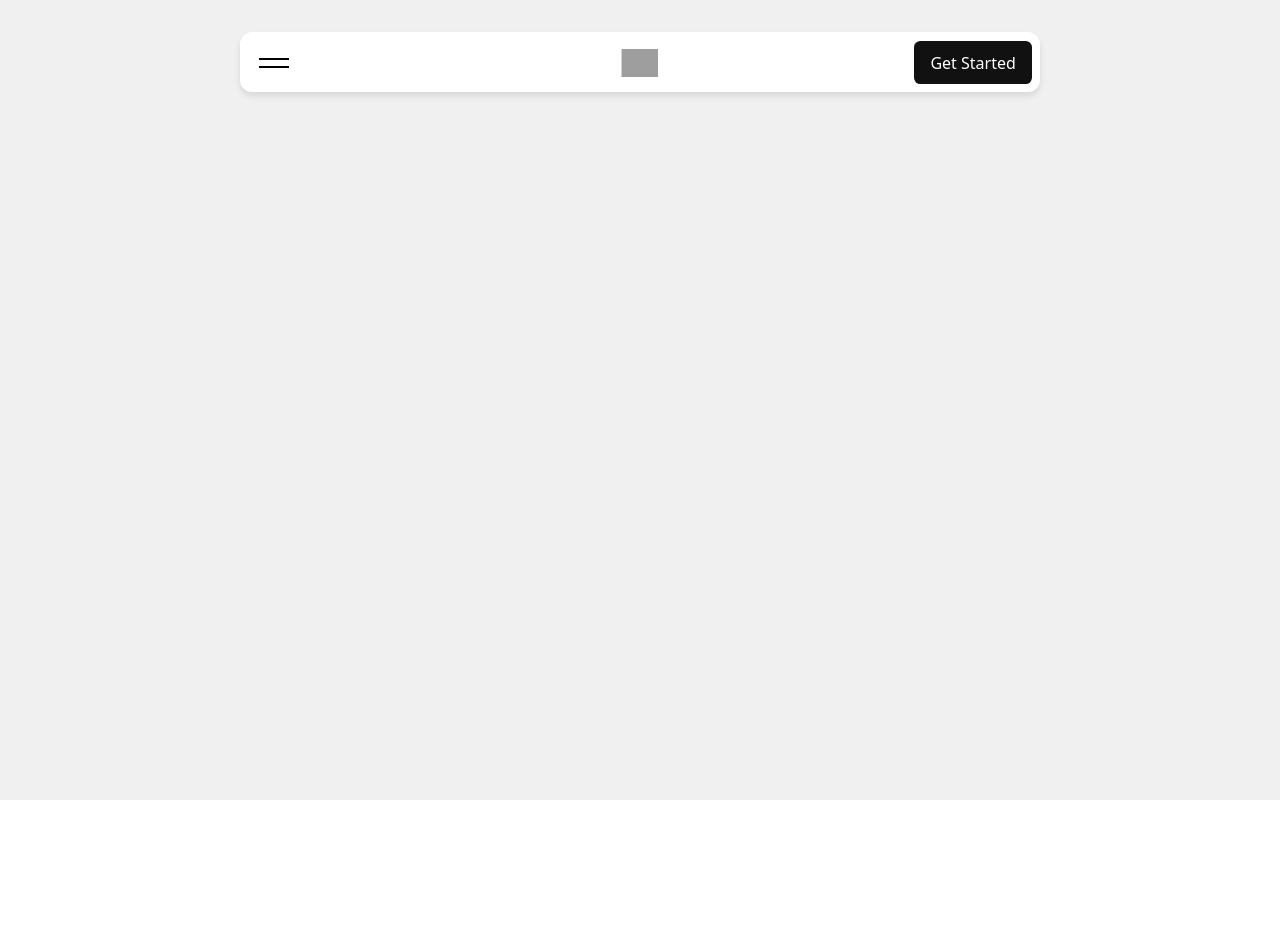
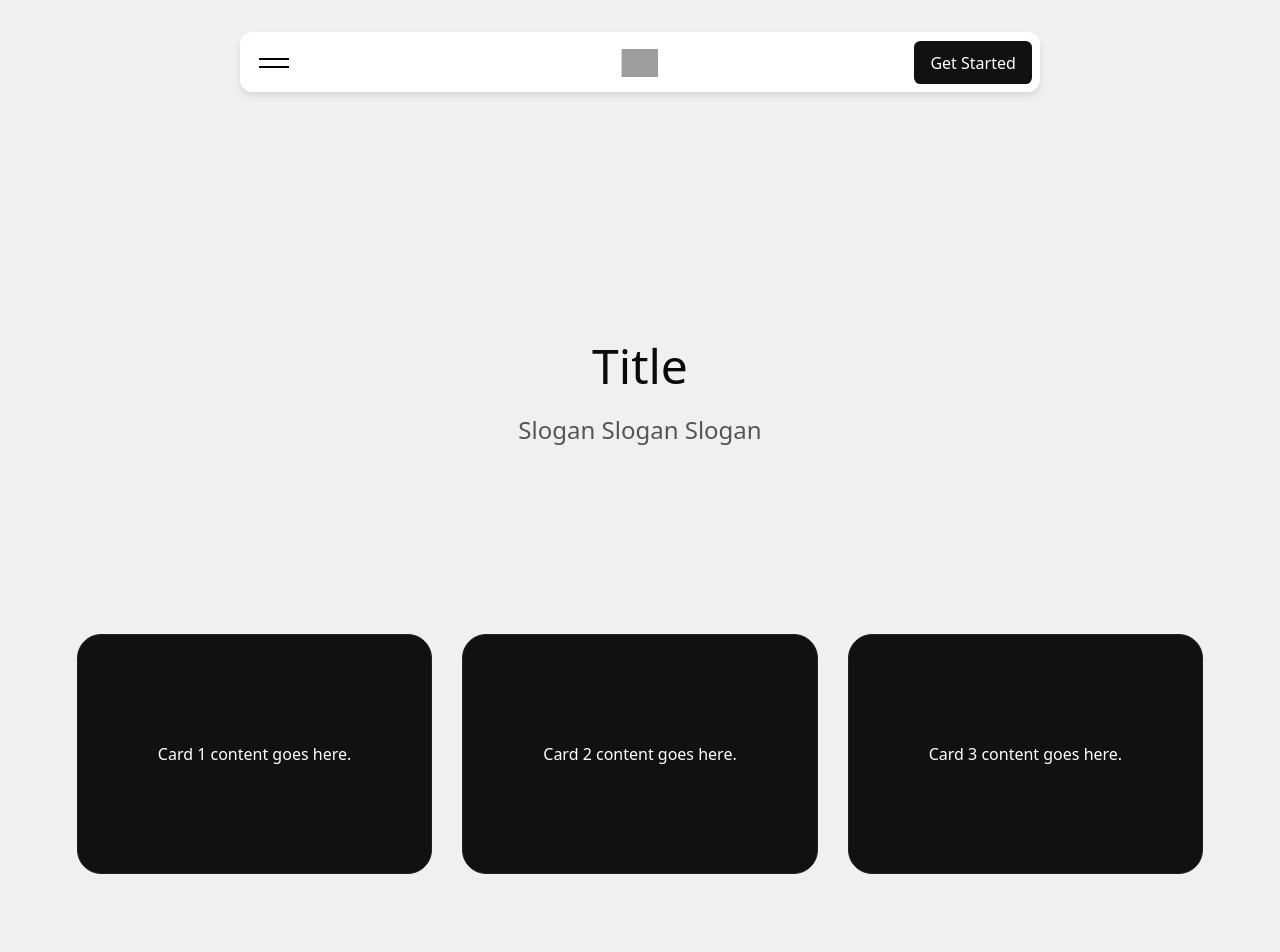
Before and after one commit to SpicyNachos03/hackgt-12, a Next.js app in the folder frontend/: page / in a window 1280 px wide. Shown: the top 952 px of the page. Before the commit the page ends 800 px from the top, so only its background shows below. Built offline with nearby package versions, Linux system fonts and the light colour scheme; grey boxes are pictures that could not be loaded.

Commit message:
landing page basic react bits added

```diff
--- a/frontend/src/app/page.tsx
+++ b/frontend/src/app/page.tsx
@@ -1,8 +1,15 @@
+"use client";
+
 import Image from "next/image";
 import CardNav from '../components/CardNav';
+import SpotlightCard from '../components/SpotlightCard';
+import Stepper, { Step } from '../components/Stepper';
 import { GoArrowUpRight } from 'react-icons/go';
 
+import { useState } from "react";
+
 export default function Home() {
+  const [name, setName] = useState("");
   const items = [
     {
       label: "Tutorials",
@@ -47,6 +54,54 @@ export default function Home() {
       buttonTextColor="#fff"
       ease="power3.out"
     />
+
+    <header style={{ textAlign: 'center', marginBottom: '40px' }}>
+        <h1 style={{ fontSize: '3rem', marginTop: '25%' }}>Title</h1>
+        <p style={{ fontSize: '1.5rem', color: '#555', marginTop: '10px' }}>
+          Slogan Slogan Slogan
+        </p>
+    </header>
+
+
+    <div style={{ marginTop: '15%', display: 'flex', gap: '30px', justifyContent: 'center', flexWrap: 'wrap' }}>
+        <SpotlightCard className="custom-spotlight-card" spotlightColor="rgba(0, 229, 255, 0.39)">
+          <p style={{ color: '#ffffff'}}>Card 1 content goes here.</p>
+        </SpotlightCard>
+        <SpotlightCard className="custom-spotlight-card" spotlightColor="rgba(255, 0, 229, 0.39)">
+          <p style={{ color: '#ffffff' }}>Card 2 content goes here.</p>
+        </SpotlightCard>
+        <SpotlightCard className="custom-spotlight-card" spotlightColor="rgba(0, 255, 100, 0.39)">
+          <p style={{ color: '#ffffff' }}>Card 3 content goes here.</p>
+        </SpotlightCard>
+      </div>
+
+        <Stepper
+      initialStep={1}
+      onStepChange={(step) => {
+        console.log(step);
+      }}
+      onFinalStepCompleted={() => console.log("All steps completed!")}
+      backButtonText="Previous"
+      nextButtonText="Next"
+    >
+      <Step>
+        <h2>Welcome to the React Bits stepper!</h2>
+        <p>Check out the next step!</p>
+      </Step>
+      <Step>
+        <h2>Step 2</h2>
+        <img style={{ height: '100px', width: '100%', objectFit: 'cover', objectPosition: 'center -70px', borderRadius: '15px', marginTop: '1em' }} src="https://www.purrfectcatgifts.co.uk/cdn/shop/collections/Funny_Cat_Cards_640x640.png?v=1663150894" />
+        <p>Custom step content!</p>
+      </Step>
+      <Step>
+        <h2>How about an input?</h2>
+        <input value={name} onChange={(e) => setName(e.target.value)} placeholder="Your name?" />
+      </Step>
+      <Step>
+        <h2>Final Step</h2>
+        <p>You made it!</p>
+      </Step>
+    </Stepper>
     </div>
   );
 }
--- /dev/null
+++ b/frontend/src/components/SpotlightCard.css
@@ -0,0 +1,38 @@
+.card-spotlight {
+  display: flex;
+  align-items: center;
+  justify-content: center;
+  position: relative;
+  border-radius: 1.5rem;
+  border: 1px solid #222;
+  background-color: #111;
+  padding: 5rem;
+  height: 15rem;
+  overflow: hidden;
+  --mouse-x: 50%;
+  --mouse-y: 50%;
+  --spotlight-color: rgba(255, 255, 255, 0.05);
+}
+
+.card-spotlight p {
+  align-items: center;
+  justify-content: center;
+}
+
+.card-spotlight::before {
+  content: '';
+  position: absolute;
+  top: 0;
+  left: 0;
+  right: 0;
+  bottom: 0;
+  background: radial-gradient(circle at var(--mouse-x) var(--mouse-y), var(--spotlight-color), transparent 80%);
+  opacity: 0;
+  transition: opacity 0.5s ease;
+  pointer-events: none;
+}
+
+.card-spotlight:hover::before,
+.card-spotlight:focus-within::before {
+  opacity: 0.6;
+}
--- /dev/null
+++ b/frontend/src/components/SpotlightCard.jsx
@@ -0,0 +1,26 @@
+"use client";
+
+import { useRef } from 'react';
+import './SpotlightCard.css';
+
+const SpotlightCard = ({ children, className = '', spotlightColor = 'rgba(255, 255, 255, 0.25)' }) => {
+  const divRef = useRef(null);
+
+  const handleMouseMove = e => {
+    const rect = divRef.current.getBoundingClientRect();
+    const x = e.clientX - rect.left;
+    const y = e.clientY - rect.top;
+
+    divRef.current.style.setProperty('--mouse-x', `${x}px`);
+    divRef.current.style.setProperty('--mouse-y', `${y}px`);
+    divRef.current.style.setProperty('--spotlight-color', spotlightColor);
+  };
+
+  return (
+    <div ref={divRef} onMouseMove={handleMouseMove} className={`card-spotlight ${className}`}>
+      {children}
+    </div>
+  );
+};
+
+export default SpotlightCard;
--- a/frontend/src/components/Stepper.css
+++ b/frontend/src/components/Stepper.css
@@ -26,9 +26,6 @@
   width: 100%;
   max-width: 28rem;
   border-radius: 2rem;
-  box-shadow:
-    0 20px 25px -5px rgba(0, 0, 0, 0.1),
-    0 10px 10px -5px rgba(0, 0, 0, 0.04);
 }
 
 .step-indicator-row {
--- a/frontend/src/components/Stepper.tsx
+++ b/frontend/src/components/Stepper.tsx
@@ -1,4 +1,4 @@
-import React, { useState, Children, useRef, useLayoutEffect, HTMLAttributes, ReactNode } from 'react';
+import React, { useState, Children, useRef, useLayoutEffect, HTMLAttributes, ReactNode, JSX } from 'react';
 import { motion, AnimatePresence, Variants } from 'motion/react';
 
 import './Stepper.css';
```
Also changed, not shown: 1 other file (tests, documents, lock files or other folders).
